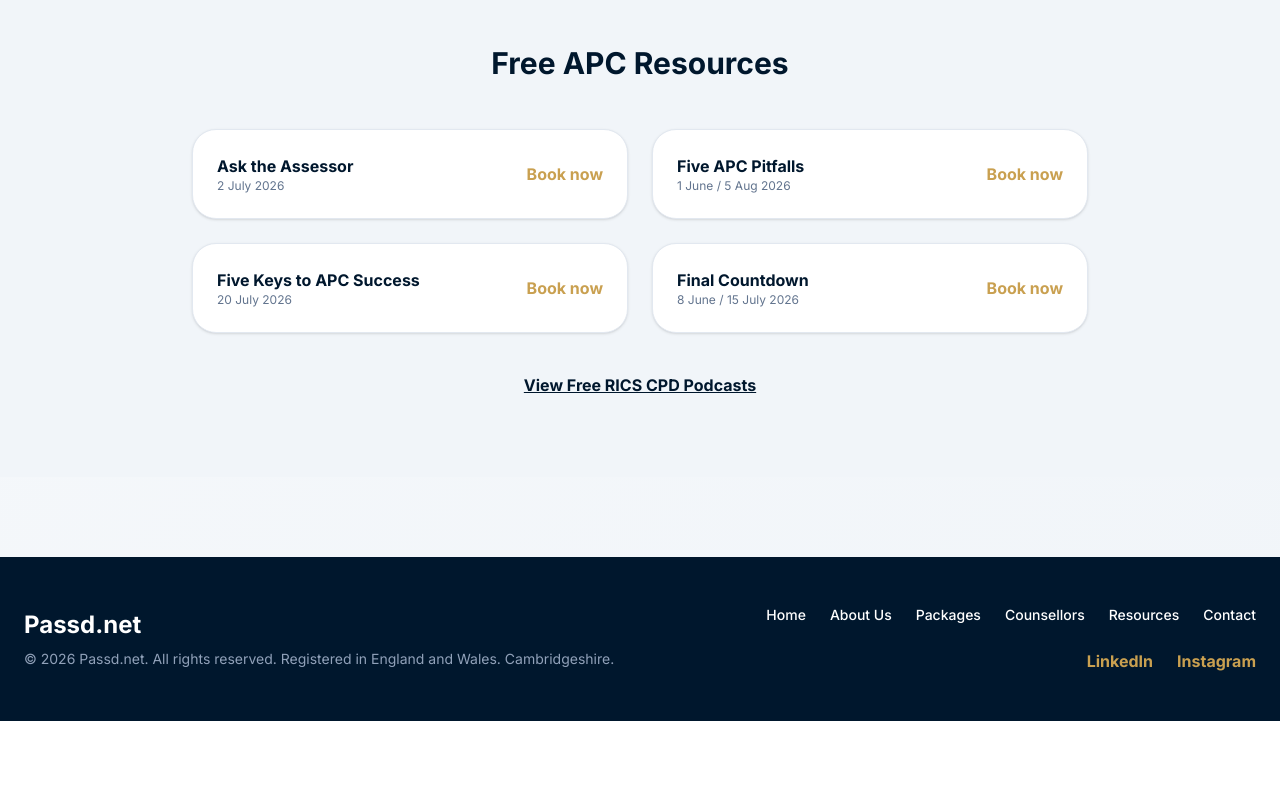
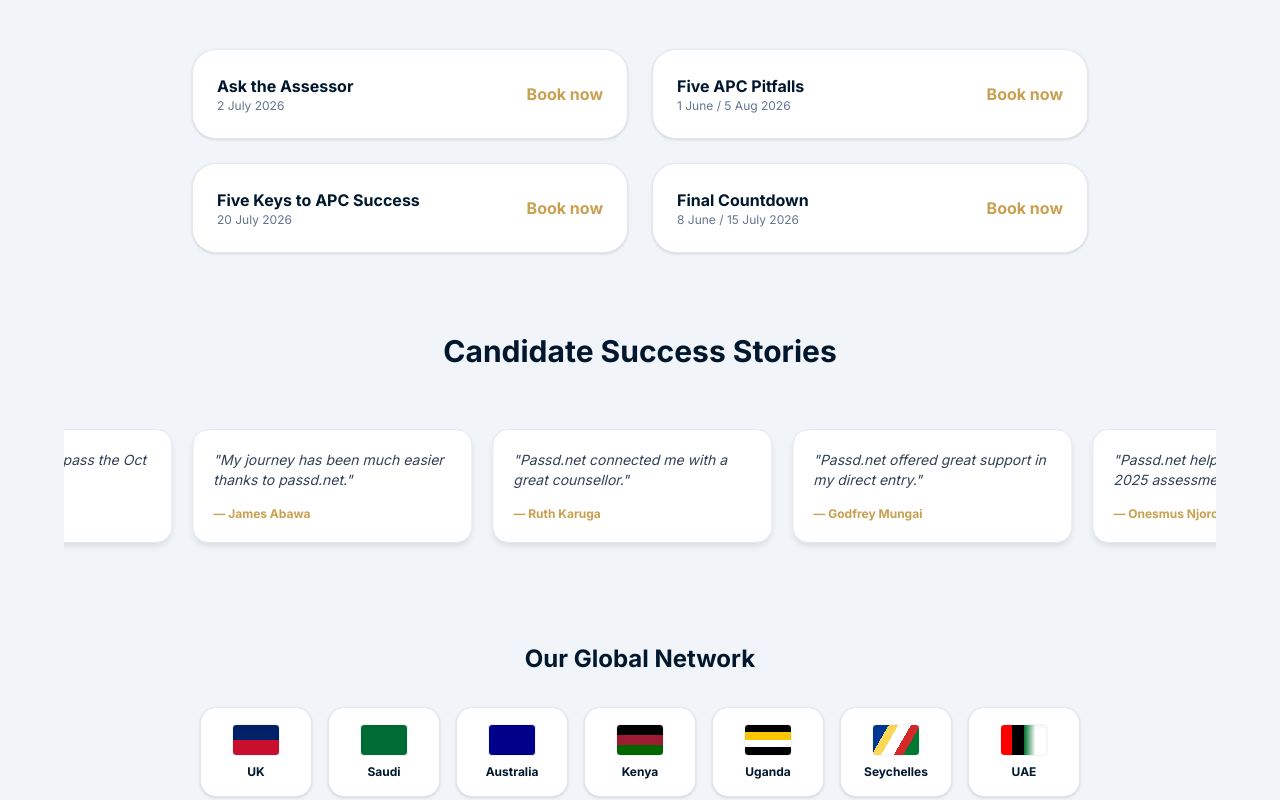
Before and after one commit to valuerkariuki/passd-new, a Next.js app: page / in a window 1280 px wide. Shown: the part 1360-2160 px from the top of the page. Before the commit the page ends 2081 px from the top, so only its background shows below. Built offline with nearby package versions, Linux system fonts and the light colour scheme.

Commit message:
Initial commit of passd.net website

```diff
--- a/app/page.tsx
+++ b/app/page.tsx
@@ -11,22 +11,10 @@
   };
 
   const packages = [
-    {
-      title: "Express", price: "500", months: "3", desc: "Senior Professional/RPQ (direct entry) focus.", popular: false,
-      features: ["Onboarding meeting", "Case study selection", "Expectation setting", "Structured planning", "Monthly support", "Unlimited doc reviews", "1 mock interview"]
-    },
-    {
-      title: "Intensive", price: "700", months: "6", desc: "For fast-track, motivated candidates.", popular: false,
-      features: ["Onboarding meeting", "Competency/Pathway guidance", "Structured planning", "Monthly support", "Unlimited doc reviews", "1 guest + 1 personal mock interview"]
-    },
-    {
-      title: "Balanced", price: "1300", months: "12", desc: "For candidates who want structured guidance, balanced pacing, and consistent support.", popular: true,
-      features: ["Onboarding meeting", "Pathway alignment", "Structured planning", "Monthly support", "Unlimited doc reviews", "1 guest + 1 personal mock interview"]
-    },
-    {
-      title: "FlexPath", price: "2500", months: "24", desc: "Ideal for candidates who prefer a more flexible APC timeline.", popular: false,
-      features: ["Onboarding meeting", "Pathway alignment", "Structured planning", "Quarterly support", "Unlimited doc reviews", "2 guest + 1 personal mock interview"]
-    },
+    { title: "Express", price: "500", months: "3", desc: "Senior Professional/RPQ (direct entry) focus.", popular: false, features: ["Onboarding meeting", "Case study selection", "Expectation setting", "Structured planning", "Monthly support", "Unlimited doc reviews", "1 mock interview"] },
+    { title: "Intensive", price: "700", months: "6", desc: "For fast-track, motivated candidates.", popular: false, features: ["Onboarding meeting", "Competency/Pathway guidance", "Structured planning", "Monthly support", "Unlimited doc reviews", "1 guest + 1 personal mock interview"] },
+    { title: "Balanced", price: "1300", months: "12", desc: "For candidates who want structured guidance, balanced pacing, and consistent support.", popular: true, features: ["Onboarding meeting", "Pathway alignment", "Structured planning", "Monthly support", "Unlimited doc reviews", "1 guest + 1 personal mock interview"] },
+    { title: "FlexPath", price: "2500", months: "24", desc: "Ideal for candidates who prefer a more flexible APC timeline.", popular: false, features: ["Onboarding meeting", "Pathway alignment", "Structured planning", "Quarterly support", "Unlimited doc reviews", "2 guest + 1 personal mock interview"] },
   ];
 
   const resources = [
@@ -38,17 +26,17 @@
 
   return (
     <main className="min-h-screen bg-slate-50">
+      <style jsx>{`
+        .scrolling-container { width: 100%; overflow: hidden; background: transparent; padding: 20px 0; }
+        .scrolling-text { display: flex; animation: scroll-left 20s linear infinite; gap: 20px; }
+        .review-card { min-width: 280px; max-width: 280px; padding: 20px; background: white; border: 1px solid #e2e8f0; border-radius: 16px; box-shadow: 0 4px 6px -1px rgb(0 0 0 / 0.1); display: flex; flex-direction: column; justify-content: space-between; overflow: hidden; }
+        @keyframes scroll-left { 0% { transform: translateX(0); } 100% { transform: translateX(-50%); } }
+      `}</style>
 
       {/* HERO SECTION */}
       <section className="py-20 px-6 text-center bg-white border-b border-slate-100">
-        <h1 className="text-5xl md:text-7xl font-extrabold text-[#00172D] mb-6 tracking-tight">
-          Find the Right <span className="text-[#C9A050]">APC Counsellor</span>
-        </h1>
-        <div className="flex justify-center">
-          <button onClick={handleScrollToPackages} className="px-8 py-4 bg-[#00172D] text-white rounded-xl font-bold hover:bg-slate-800 transition">
-            View APC Packages
-          </button>
-        </div>
+        <h1 className="text-5xl md:text-7xl font-extrabold text-[#00172D] mb-6 tracking-tight">Find the Right <span className="text-[#C9A050]">APC Counsellor</span></h1>
+        <button onClick={handleScrollToPackages} className="px-8 py-4 bg-[#00172D] text-white rounded-xl font-bold hover:bg-slate-800 transition">View APC Packages</button>
       </section>
 
       {/* GET STARTED BANNER */}
@@ -60,10 +48,7 @@
               <p className="text-slate-300 mb-6 font-medium">Best for: Surveyors who want to know the best sector, pathway, and what to expect along the APC journey.</p>
             </div>
             <div className="bg-white text-[#00172D] p-6 rounded-2xl w-full md:w-80 shadow-lg text-center">
-              <div className="text-lg font-bold mb-4">Choose your speed:</div>
-              <Link href="/start" className="block w-full py-3 bg-[#C9A050] text-white rounded-xl font-bold hover:bg-opacity-90 transition">
-                Get started today
-              </Link>
+              <Link href="/start" className="block w-full py-3 bg-[#C9A050] text-white rounded-xl font-bold hover:bg-opacity-90 transition">Get started today</Link>
             </div>
           </div>
         </div>
@@ -78,41 +63,63 @@
               {pkg.popular && <span className="text-[#C9A050] text-xs font-bold uppercase tracking-widest mb-2">Most Popular</span>}
               <h3 className="text-xl font-bold text-[#00172D]">{pkg.title}</h3>
               <div className="text-3xl font-extrabold my-3 text-[#00172D]">£{pkg.price}</div>
-              <p className="text-xs text-slate-500 mb-4 font-semibold">{pkg.months} months support: {pkg.desc}</p>
-
               <ul className="text-xs text-slate-600 space-y-2 mb-6 flex-grow">
-                {pkg.features.map((feature, i) => (
-                  <li key={i}>✓ {feature}</li>
-                ))}
+                {pkg.features.map((feature, i) => <li key={i}>✓ {feature}</li>)}
               </ul>
-
-              <Link href={`/apply?package=${pkg.title}`} className="block w-full py-3 bg-[#00172D] text-white text-center rounded-xl font-bold hover:bg-slate-800 transition">
-                Get a Counsellor
-              </Link>
+              <Link href={`/apply?package=${pkg.title}`} className="block w-full py-3 bg-[#00172D] text-white text-center rounded-xl font-bold hover:bg-slate-800 transition">Get a Counsellor</Link>
             </div>
           ))}
         </div>
       </section>
 
-      {/* FREE RESOURCES */}
+      {/* RESOURCES & NETWORK SECTION */}
       <section className="py-20 px-6 bg-slate-100">
-        <div className="max-w-4xl mx-auto text-center">
-          <h2 className="text-3xl font-bold text-[#00172D] mb-12">Free APC Resources</h2>
-          <div className="grid md:grid-cols-2 gap-6">
+        <div className="max-w-6xl mx-auto">
+          <h2 className="text-3xl font-bold text-center text-[#00172D] mb-12">Free APC Resources</h2>
+          <div className="grid md:grid-cols-2 gap-6 max-w-4xl mx-auto mb-20">
             {resources.map((res) => (
               <div key={res.title} className="p-6 bg-white border border-slate-200 rounded-2xl flex justify-between items-center shadow-sm">
-                <div className="text-left">
-                  <h4 className="font-bold text-[#00172D]">{res.title}</h4>
-                  <p className="text-xs text-slate-500">{res.date}</p>
-                </div>
-                <a href={res.link} target="_blank" rel="noopener noreferrer" className="text-[#C9A050] font-bold">Book now</a>
+                <div><h4 className="font-bold text-[#00172D]">{res.title}</h4><p className="text-xs text-slate-500">{res.date}</p></div>
+                <a href={res.link} target="_blank" className="text-[#C9A050] font-bold">Book now</a>
               </div>
             ))}
           </div>
-          <div className="mt-10">
-            <a href="https://www.rics.org/news-insights/rics-podcasts" target="_blank" rel="noopener noreferrer" className="text-[#00172D] font-bold underline">
-              View Free RICS CPD Podcasts
-            </a>
+
+          <h2 className="text-3xl font-bold text-center text-[#00172D] mb-10">Candidate Success Stories</h2>
+          <div className="scrolling-container mb-20">
+            <div className="scrolling-text">
+              {[...Array(2)].map((_, groupIndex) => [
+                { name: "Onesmus Njoroge", text: "Passd.net helped me pass the Oct 2025 assessment!" },
+                { name: "James Abawa", text: "My journey has been much easier thanks to passd.net." },
+                { name: "Ruth Karuga", text: "Passd.net connected me with a great counsellor." },
+                { name: "Godfrey Mungai", text: "Passd.net offered great support in my direct entry." }
+              ].map((rev, i) => (
+                <div key={`${groupIndex}-${i}`} className="review-card">
+                  <p className="text-sm text-slate-700 italic mb-4 break-words">"{rev.text}"</p>
+                  <p className="text-xs font-bold text-[#C9A050] truncate">— {rev.name}</p>
+                </div>
+              )))}
+            </div>
+          </div>
+
+          <div className="text-center">
+            <h3 className="text-2xl font-bold text-[#00172D] mb-8">Our Global Network</h3>
+            <div className="flex flex-wrap justify-center gap-4">
+              {[
+                {n:"UK", bg:"linear-gradient(180deg, #012169 50%, #C8102E 50%)"},
+                {n:"Saudi", bg:"#006C35"},
+                {n:"Australia", bg:"#00008B"},
+                {n:"Kenya", bg:"linear-gradient(180deg, #000000 33%, #9E1B32 33%, #9E1B32 66%, #006600 66%)"},
+                {n:"Uganda", bg:"linear-gradient(180deg, #000000 25%, #FDC500 25%, #FDC500 50%, #FFFFFF 50%, #FFFFFF 75%, #000000 75%)"},
+                {n:"Seychelles", bg:"linear-gradient(120deg, #003893 25%, #FCD856 25%, #FCD856 40%, #FFFFFF 40%, #FFFFFF 60%, #D62828 60%, #D62828 75%, #007A33 75%)"},
+                {n:"UAE", bg:"linear-gradient(90deg, #FF0000 25%, #000000 25%, #000000 50%, #00732F 50%, #FFFFFF 75%, #FFFFFF 75%)"}
+              ].map((c) => (
+                <div key={c.n} className="bg-white p-4 rounded-xl border border-slate-200 shadow-sm w-28 flex flex-col items-center">
+                  <div className="w-12 h-8 rounded mb-2 shadow-inner border border-slate-100" style={{background: c.bg}}></div>
+                  <div className="text-xs font-bold text-[#00172D]">{c.n}</div>
+                </div>
+              ))}
+            </div>
           </div>
         </div>
       </section>
```
